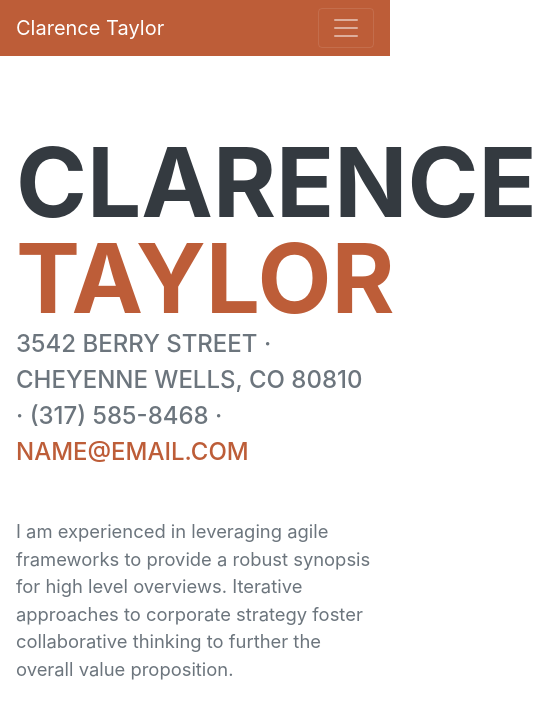
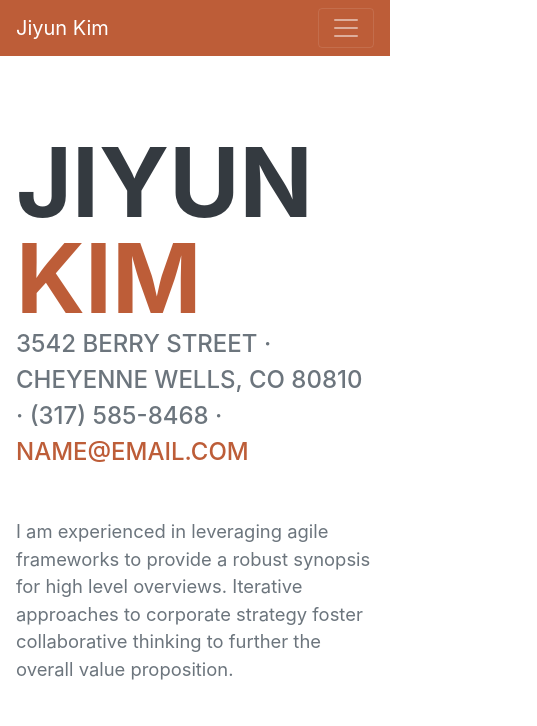
Before and after one commit to Helia-17/Helia-17.github.io, a plain HTML site: page index.html in a window 390 px wide. Shown: the top 726 px of the page, 537 px wide, since content can reach past the window. Drawn offline with nearby package versions, Linux system fonts and the light colour scheme; a web font is replaced by a local one.

Commit message:
name changed

```diff
--- a/index.html
+++ b/index.html
@@ -19,7 +19,7 @@
         <!-- Navigation-->
         <nav class="navbar navbar-expand-lg navbar-dark bg-primary fixed-top" id="sideNav">
             <a class="navbar-brand js-scroll-trigger" href="#page-top">
-                <span class="d-block d-lg-none">Clarence Taylor</span>
+                <span class="d-block d-lg-none">Jiyun Kim</span>
                 <span class="d-none d-lg-block"><img class="img-fluid img-profile rounded-circle mx-auto mb-2" src="assets/img/profile.jpg" alt="" /></span>
             </a>
             <button class="navbar-toggler" type="button" data-toggle="collapse" data-target="#navbarSupportedContent" aria-controls="navbarSupportedContent" aria-expanded="false" aria-label="Toggle navigation"><span class="navbar-toggler-icon"></span></button>
@@ -40,8 +40,8 @@
             <section class="resume-section" id="about">
                 <div class="resume-section-content">
                     <h1 class="mb-0">
-                        Clarence
-                        <span class="text-primary">Taylor</span>
+                        Jiyun
+                        <span class="text-primary">Kim</span>
                     </h1>
                     <div class="subheading mb-5">
                         3542 Berry Street · Cheyenne Wells, CO 80810 · (317) 585-8468 ·
```
